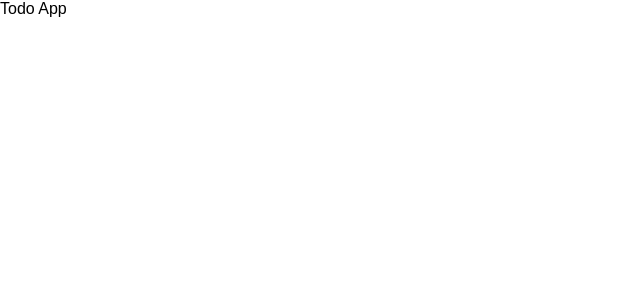
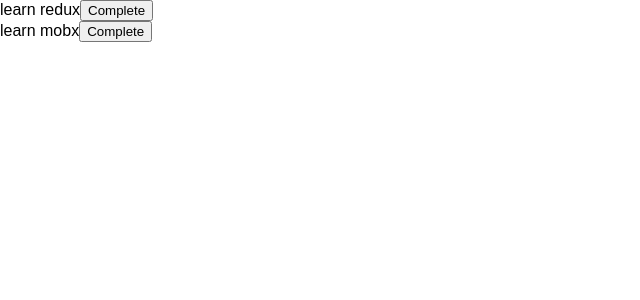
Before and after one commit to chesterheng/taming-state, a React (Create React App) app: page / in a window 1280 px wide. Shown: the top 300 px of the page, without its empty margins (0-640 px from the left). Built offline with nearby package versions, Linux system fonts and the light colour scheme.

Commit message:
12:Naive Todo with React and Redux

```diff
--- a/src/index.js
+++ b/src/index.js
@@ -87,10 +87,43 @@
 
 const store = createStore(rootReducer);
 
-// view layer
+// components
 
-const TodoApp = () => {
-  return <div>Todo App</div>;
+const TodoApp = ({ todos, onToggleTodo }) => {
+  return <TodoList todos={todos} onToggleTodo={onToggleTodo} />;
 };
 
-ReactDOM.render(<TodoApp />, document.getElementById("root"));
+const TodoList = ({ todos, onToggleTodo }) => {
+  return (
+    <div>
+      {todos.map(todo => (
+        <TodoItem key={todo.id} todo={todo} onToggleTodo={onToggleTodo} />
+      ))}
+    </div>
+  );
+};
+
+const TodoItem = ({ todo, onToggleTodo }) => {
+  const { name, id, completed } = todo;
+  return (
+    <div>
+      {name}
+      <button type="button" onClick={() => onToggleTodo(id)}>
+        {completed ? "Incomplete" : "Complete"}
+      </button>
+    </div>
+  );
+};
+
+const render = () => {
+  ReactDOM.render(
+    <TodoApp
+      todos={store.getState().todoState}
+      onToggleTodo={id => store.dispatch(doToggleTodo(id))}
+    />,
+    document.getElementById("root")
+  );
+};
+
+store.subscribe(render);
+render();
```
